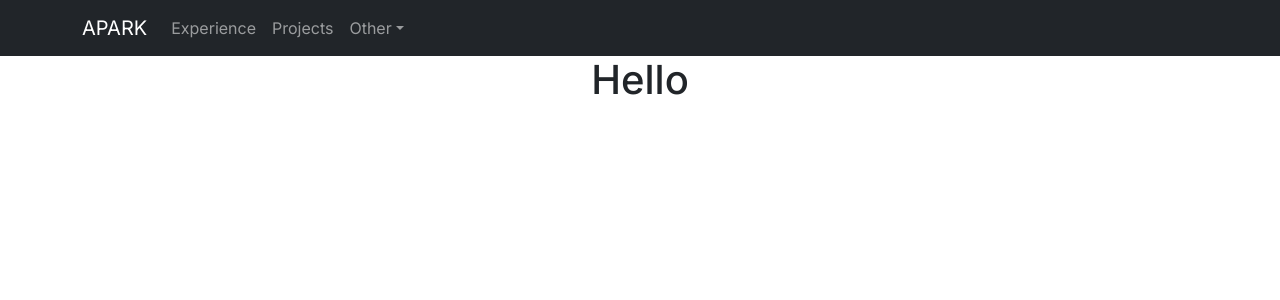
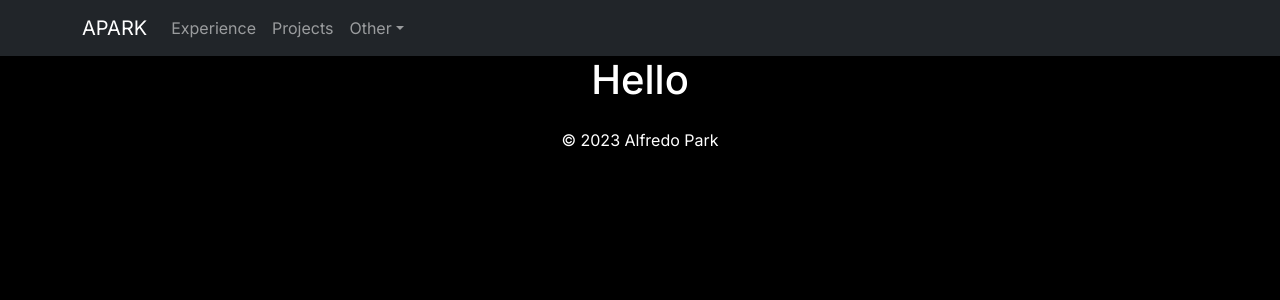
Before and after one commit to alfredoPark-48/apark_home, a Next.js app: page / in a window 1280 px wide. Shown: the top 300 px of the page. Built offline with nearby package versions, Linux system fonts and the light colour scheme.

Commit message:
Added MainLayout component, added Footer component and refactored home page

```diff
--- a/src/app/layout.tsx
+++ b/src/app/layout.tsx
@@ -16,8 +16,10 @@ export default function RootLayout({
 	children: React.ReactNode
 }) {
 	return (
-    <html lang="en">
-      <body className={inter.className}>{children}</body>
+		<html lang='en'>
+			<body className={`${inter.className} bg-black h-screen text-white`}>
+				{children}
+			</body>
 		</html>
 	)
 }
--- a/src/app/page.tsx
+++ b/src/app/page.tsx
@@ -1,10 +1,13 @@
-import NavigationBar from '@/components/NavigationBar/NavigationBar'
+import MainLayout from '@/components/layout/MainLayout'
 
 export default function Home() {
 	return (
-		<>
-			<NavigationBar />
-			<h1 className='flex justify-center'>Hello</h1>
-		</>
+		<MainLayout>
+			<div className='flex flex-col'>
+				<div className='flex justify-center'>
+					<h1>Hello</h1>
+				</div>
+			</div>
+		</MainLayout>
 	)
 }
--- /dev/null
+++ b/src/components/layout/MainLayout.tsx
@@ -0,0 +1,18 @@
+import { FC, ReactNode } from 'react'
+import NavigationBar from '../ui/NavigationBar/NavigationBar'
+import Footer from '../ui/Footer/Footer'
+
+interface MainLayoutProps {
+	children: ReactNode
+}
+
+const MainLayout: FC<MainLayoutProps> = ({ children }) => {
+	return (
+		<>
+			<NavigationBar />
+            {children}
+            <Footer/>
+		</>
+	)
+}
+export default MainLayout
--- /dev/null
+++ b/src/components/ui/Footer/Footer.tsx
@@ -0,0 +1,10 @@
+import { FC } from 'react'
+
+const Footer: FC = () => {
+	return (
+		<div className='text-center p-3'>
+			&copy; {new Date().getFullYear()} Alfredo Park
+		</div>
+	)
+}
+export default Footer
--- a/src/components/NavigationBar/NavigationBar.tsx
+++ b/src/components/ui/NavigationBar/NavigationBar.tsx
@@ -4,7 +4,13 @@ import { Container, Nav, Navbar, NavDropdown } from 'react-bootstrap'
 
 const NavigationBar: FC = () => {
 	return (
-		<Navbar collapseOnSelect expand='lg' bg='dark' data-bs-theme='dark'>
+		<Navbar
+			collapseOnSelect
+			expand='lg'
+			bg='dark'
+			data-bs-theme='dark'
+			className='w-screen'
+		>
 			<Container>
 				<Navbar.Brand href='' className='uppercase text-white'>
 					apark
@@ -19,7 +25,7 @@ const NavigationBar: FC = () => {
 							id='collapsible-nav-dropdown'
 						>
 							<NavDropdown.Item href='/leetcode'>
-                                Leetcode
+								Leetcode
 							</NavDropdown.Item>
 							<NavDropdown.Item href='/books'>
 								Books
```
Also changed, not shown: src/assets/images/alfredo_park.jpg (added). Lines whose indentation alone changed are shown as unchanged.
